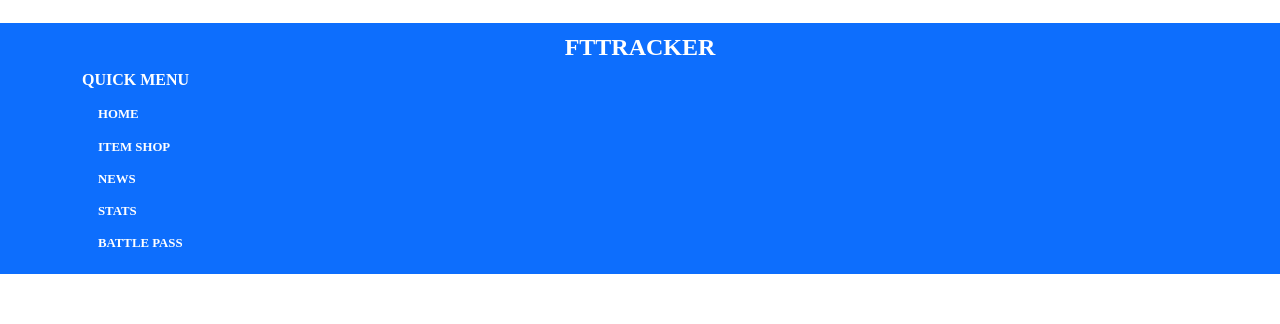
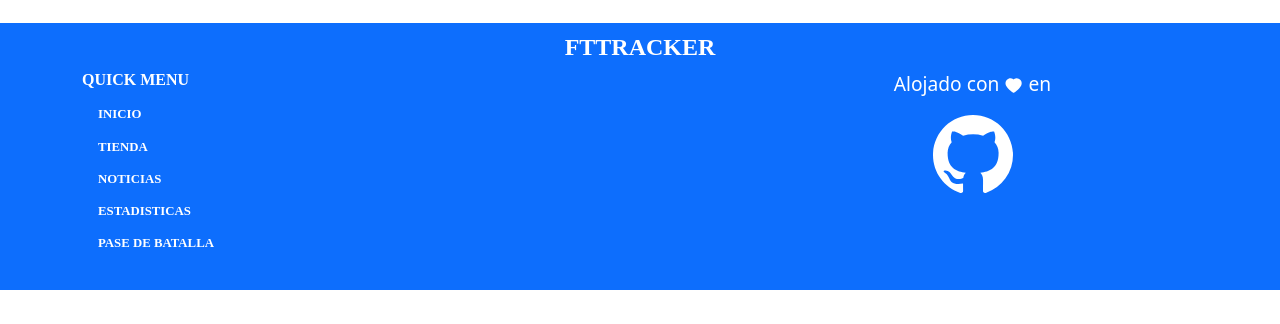
Before and after one commit to romams/fortnite-app, a React (Create React App) app: page / in a window 1280 px wide. Shown: the part 357-681 px from the top of the page. Built offline with nearby package versions, Linux system fonts and the light colour scheme; no server answers; the HTML template or start-up script is replaced by a standard one; a web font is replaced by a local one.

Commit message:
Se agrego icon de github en el footer

```diff
--- a/src/components/footer/footer.css
+++ b/src/components/footer/footer.css
@@ -48,3 +48,20 @@
     color: white;
     font-size: .8rem;
 }
+
+.github-credits{
+    display: flex;
+    flex-direction: column;
+    flex-wrap: nowrap;
+    justify-content: center;
+    align-items: center;
+    color: white;
+}
+
+.github-credits p{
+    font-size: 1.2rem;
+}
+
+.github-credits .github-icon{
+    font-size: 5rem;
+}
--- a/src/components/footer/footer.js
+++ b/src/components/footer/footer.js
@@ -1,5 +1,7 @@
 import './footer.css';
 import { Link } from 'wouter';
+import {GoMarkGithub} from 'react-icons/go'
+import {AiFillHeart} from 'react-icons/ai'
 
 function Footer() {
     return <div className="footer mt-5">
@@ -9,27 +11,41 @@ function Footer() {
                     <h4 className="footer-heading">FtTracker</h4>
                 </div>
             </div>
-            <div className='col-md4 col-sm-12'>
+            <div className='row'>
+
+                <div className='col-md-7 col-sm-5 col-6'>
                     <div className='menu-footer'>
                         <h5 className='quick-menu'>Quick Menu</h5>
                         <ul>
                             <li>
-                            <Link href={`${process.env.PUBLIC_URL}/`} className="nav-link">Home</Link>
+                                <Link href={`${process.env.PUBLIC_URL}/`} className="nav-link">Inicio</Link>
                             </li>
                             <li>
-                            <Link href={`${process.env.PUBLIC_URL}/shop`} className="nav-link">Item shop</Link>
+                                <Link href={`${process.env.PUBLIC_URL}/shop`} className="nav-link">Tienda</Link>
                             </li>
                             <li>
-                            <Link href={`${process.env.PUBLIC_URL}/news`} className="nav-link">news</Link>
+                                <Link href={`${process.env.PUBLIC_URL}/news`} className="nav-link">Noticias</Link>
                             </li>
                             <li>
-                            <Link href={`${process.env.PUBLIC_URL}/stats`} className="nav-link">stats</Link>
+                                <Link href={`${process.env.PUBLIC_URL}/stats`} className="nav-link">Estadisticas</Link>
                             </li>
                             <li>
-                            <Link href={`${process.env.PUBLIC_URL}/battlepass`} className="nav-link">Battle Pass</Link>
+                                <Link href={`${process.env.PUBLIC_URL}/battlepass`} className="nav-link">Pase de batalla</Link>
                             </li>
                         </ul>
                     </div>
+
+
+                </div>
+
+                <div className='col-md-5 col-sm-7 col-6'>
+                    <div className='github-credits'>
+                        <p>Alojado con <AiFillHeart /> en </p>
+                        <GoMarkGithub  className='github-icon'/>
+                    </div>
+                </div>
+
+
             </div>
             <div className="row mt-3">
                 <div className="col-md-12 col-sm-12 copyright">
```
Lines whose indentation alone changed are shown as unchanged.
